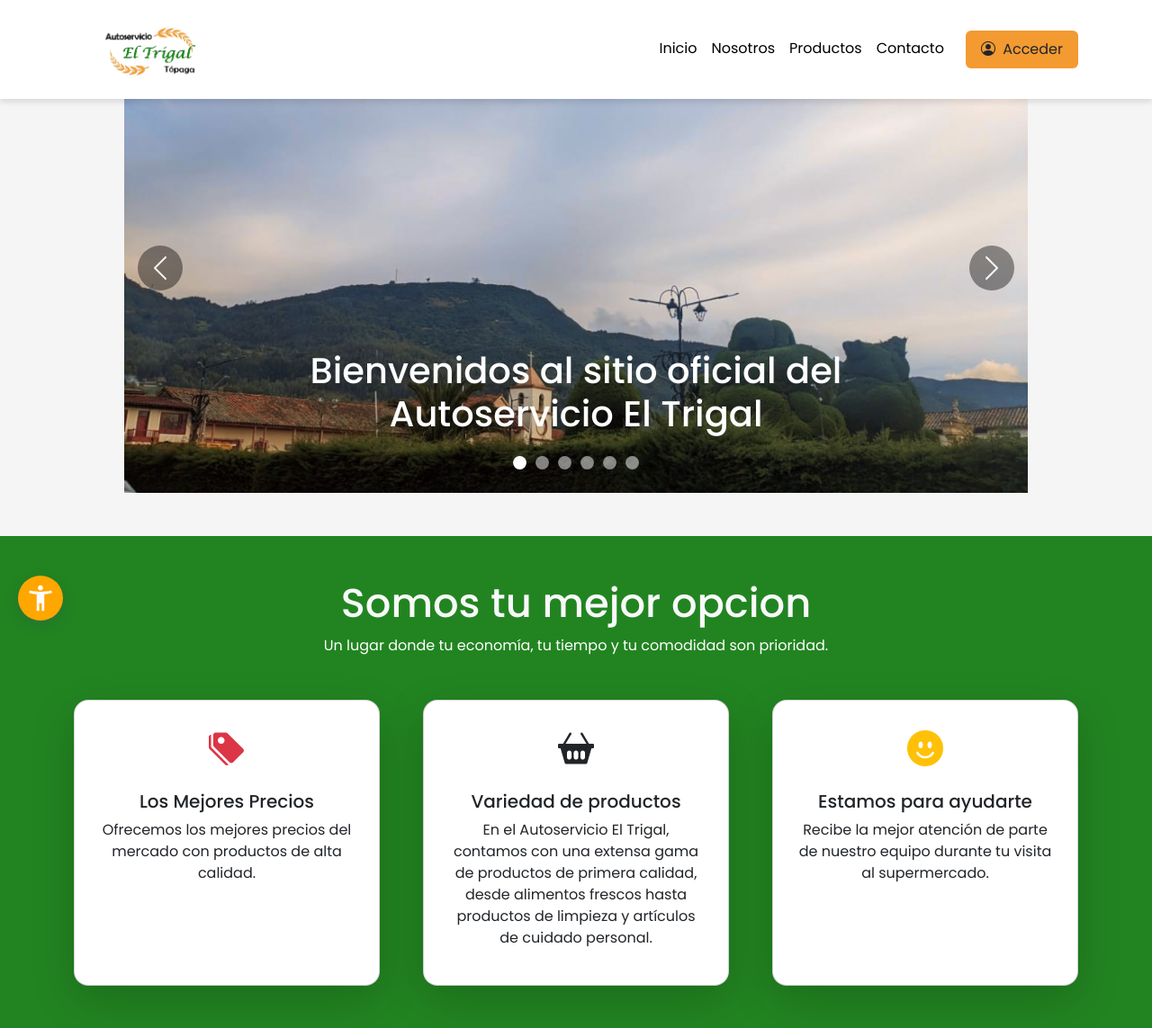
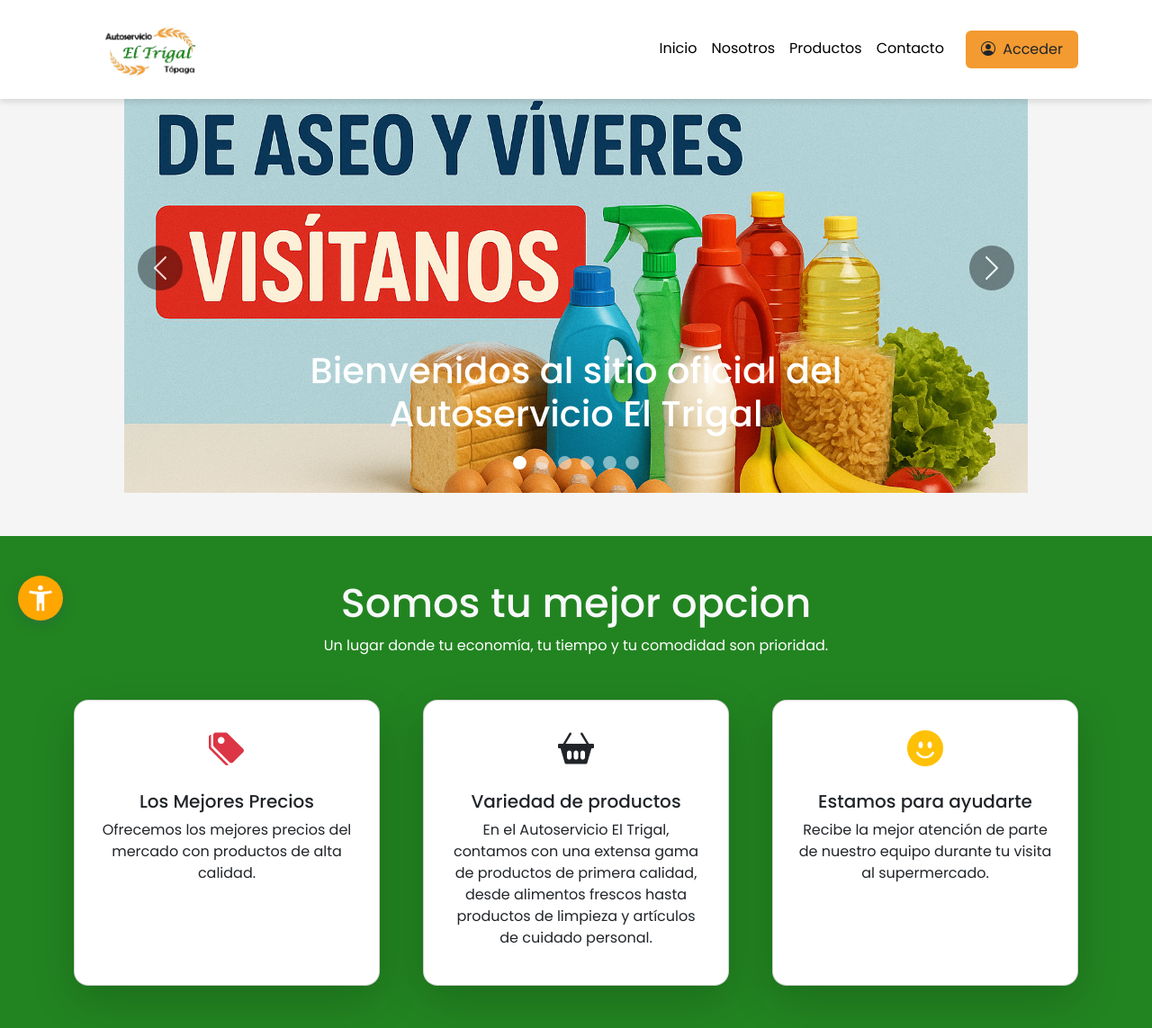
Before and after one commit to Jxvi3r09/Autoservicioeltrigal, a Django app: page / in a window 1280 px wide. Shown: the top 1143 px of the page at 90% size. Run offline with Django 5.2, Linux system fonts and the light colour scheme.

Commit message:
Cambios pagina principal

```diff
--- a/pagina/templates/paginas/principal.html
+++ b/pagina/templates/paginas/principal.html
@@ -118,7 +118,7 @@
       </div>
       <div class="carousel-inner">
         <div class="carousel-item active">
-          <img src="{% static 'myapp/imagenes/imagen1.jpeg' %}" class="d-block w-100" alt="...">
+          <img src="{% static 'myapp/imagenes/publicida02.png' %}" class="d-block w-100" alt="...">
           <div class="carousel-caption d-none d-md-block">
             <h1 id="textocarrusel" class="bg-opacity-50 text-white p-3 rounded">Bienvenidos al sitio oficial del Autoservicio El Trigal</h1>
           </div>
@@ -430,7 +430,6 @@
           Diseñado con <i class="bi bi-heart-fill text-danger"></i>
           por: Yeisson Francisco Gonzalez<br />
           Cristian Andres Meneses <br />
-          Kevin Alejandro Cardozo<br>
           Oscar Javier Gomez Tamaral<br/>
           Carol Stefany Cepeda <br>
 
```
Also changed, not shown: media/perfiles/WIN_20250514_14_26_01_Pro.jpg (added), media/perfiles/WIN_20250514_14_26_01_Pro_IYThQKI.jpg (added), media/perfiles/WhatsApp_Image_2025-05-20_at_4.02.23_PM.jpeg (added), pagina/static/myapp/imagenes/publicida02.png (added).
